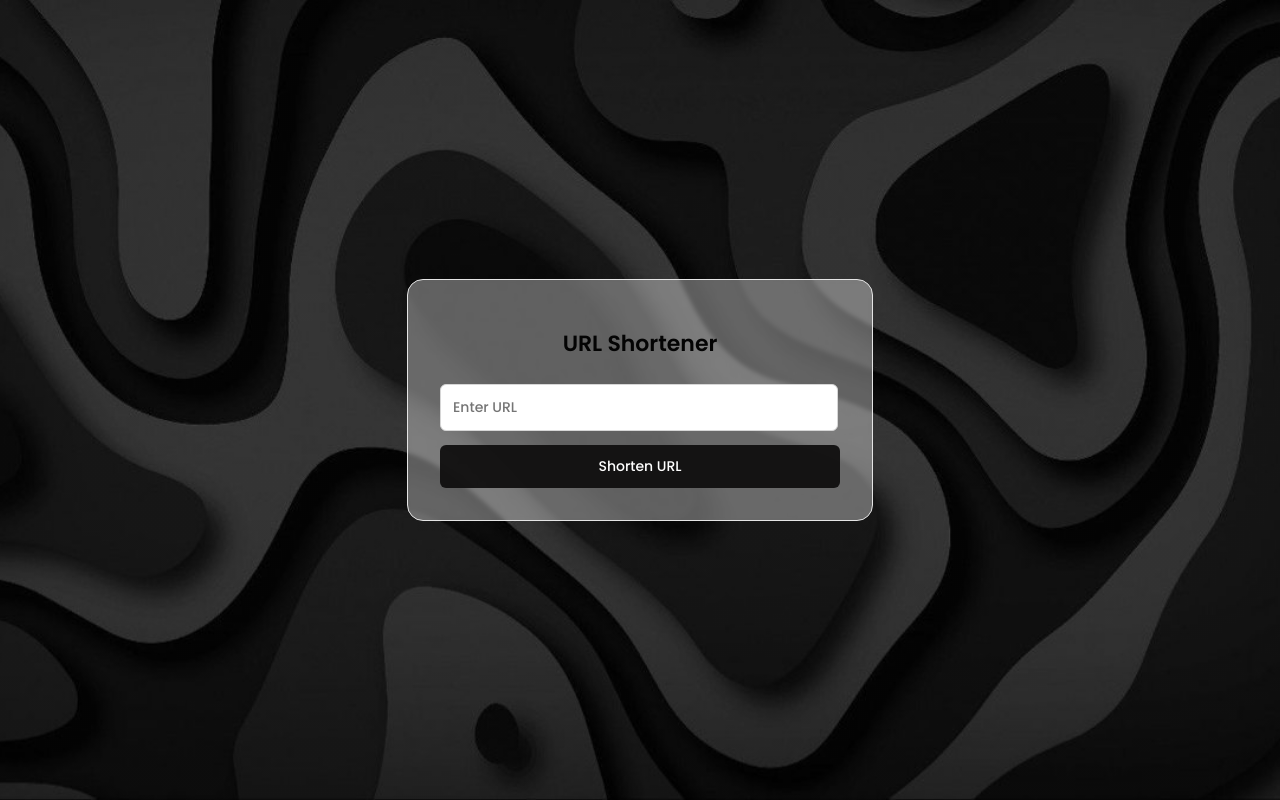
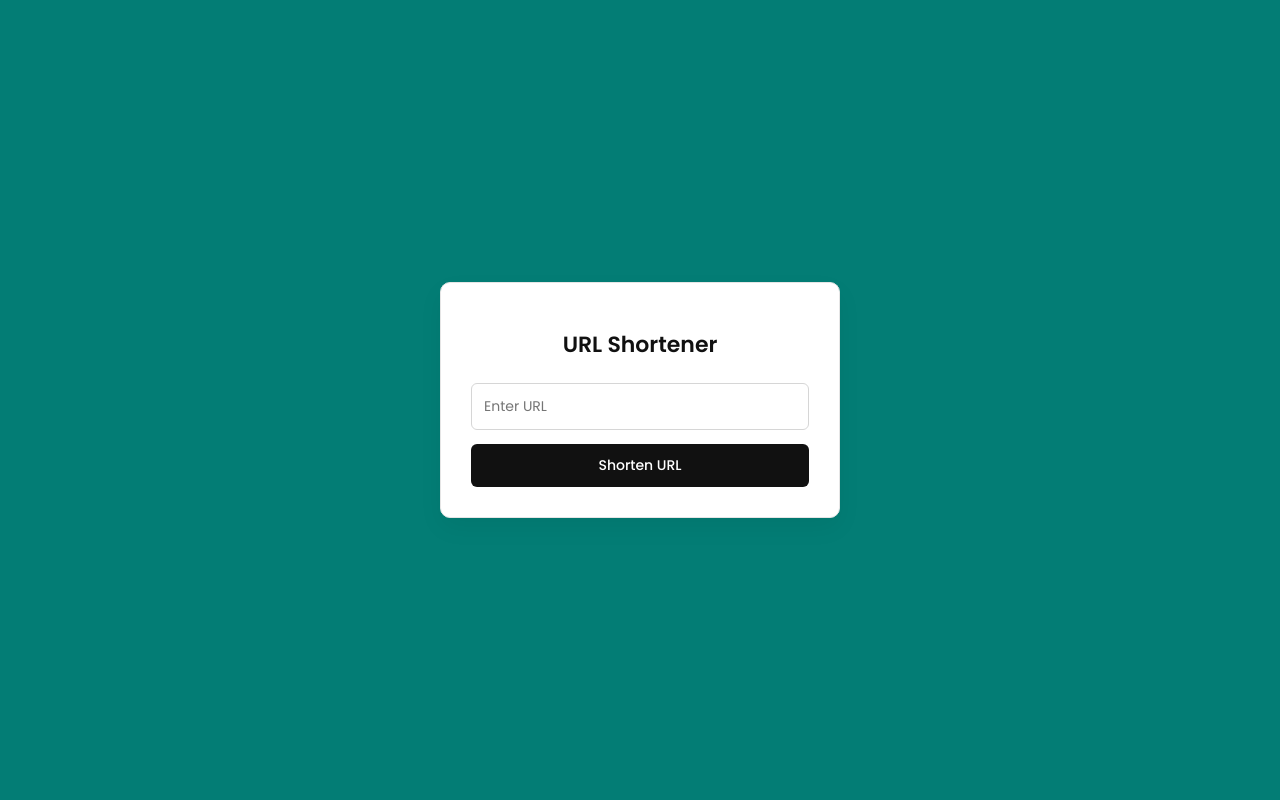
Before and after one commit to SreenathKarthick11/Url_shortner, a React (Vite) app in the folder frontend/: page / in a window 1280 px wide. Built offline with nearby package versions, Linux system fonts and the light colour scheme.

Commit message:
front end : updated ui and made a check for valid url

```diff
--- a/frontend/src/App.css
+++ b/frontend/src/App.css
@@ -1,15 +1,11 @@
 * {
   font-family: 'Poppins', sans-serif;
+  box-sizing: border-box;
 }
 
 body {
   margin: 0;
-  background:
-    linear-gradient(rgba(0,0,0,0.35), rgba(0,0,0,0.35)),
-    url("./assets/back.jpg");
-  background-size: cover;
-  background-position: center;
-  background-repeat: no-repeat;
+  background: #037d75;
 
   display: flex;
   justify-content: center;
@@ -17,124 +13,148 @@ body {
   height: 100vh;
 }
 
-/* main card */
+/* container */
 
 .container {
   width: 400px;
-  background: rgba(255, 255, 255, 0.356);
-  backdrop-filter: blur(2px);
-  padding: 32px;
-  border-radius: 16px;
+  background: white;
+  padding: 30px;
+  border-radius: 10px;
   border: 1px solid #e5e5e5;
+
+  box-shadow: 0 10px 25px rgba(0,0,0,0.05);
+  text-align: center;
 }
 
 /* title */
 
 .title {
-  margin-bottom: 24px;
+  margin-bottom: 22px;
   font-size: 22px;
   font-weight: 600;
-  color: #040404;
-  text-align: center;
+  color: #111;
 }
 
 /* input */
 
 .url-input {
-  width: 93%;
+  width: 100%;
   padding: 12px;
+
   font-size: 14px;
-  font-weight: 500;
   border-radius: 6px;
   border: 1px solid #d6d6d6;
 
+  margin-bottom: 14px;
   outline: none;
-  margin-bottom: 14px;
+  transition: border 0.2s;
 }
 
 .url-input:focus {
-  border-color: #9ca3af;
+  border-color: #000;
 }
 
-/* shorten button */
+/* button */
 
 .shorten-btn {
   width: 100%;
   padding: 11px;
 
-  background: #100f0ff1;
+  background: #111;
   color: white;
 
   border: none;
   border-radius: 6px;
 
   font-size: 14px;
+  font-weight: 500;
   cursor: pointer;
-  font-weight: 500;
-  transition: background 0.15s;
+
+  transition: all 0.15s ease;
 }
 
 .shorten-btn:hover {
-  background: #72a1d4;
+  background: #333;
+  transform: translateY(-1px);
+}
+
+.shorten-btn:active {
+  transform: scale(0.98);
+}
+
+.shorten-btn:disabled {
+  background: #9ca3af;
+  cursor: not-allowed;
+}
+
+/* error */
+
+.error {
+  margin-top: 10px;
+  font-size: 13px;
+  color: #e34d4d;
 }
 
 /* result box */
 
 .result {
-  margin-top: 22px;
-  padding: 16px;
+  margin-top: 20px;
+  padding: 14px;
 
-  border-radius: 8px;
-  border: 1px solid rgba(255,255,255,0.35);
-
-  background: rgba(255,255,255,0.08);
-  backdrop-filter: blur(6px);
+  border-radius: 6px;
+  border: 1px solid #e5e5e5;
 }
 
+/* layout */
 
-/* link + button container */
-
-.result-row{
-  display:flex;
-  align-items:center;
-  justify-content:space-between;
-  gap:10px;
+.result-row {
+  display: flex;
+  align-items: center;
+  justify-content: space-between;
+  gap: 10px;
 }
 
-/* short link */
+/* link */
 
-.short-link{
-  font-size:16px;
-  color:#000000;
-  text-decoration:none;
-  font-weight: 600;
-  overflow:hidden;
-  text-overflow:ellipsis;
-  white-space:nowrap;
+.short-link {
+  flex: 1;
+
+  font-size: 14px;
+  color: #374151;
+  text-decoration: none;
+
+  overflow: hidden;
+  text-overflow: ellipsis;
+  white-space: nowrap;
 }
 
-.short-link:hover{
-  text-decoration:underline;
+.short-link:hover {
+  text-decoration: underline;
 }
 
 /* copy button */
 
-.copy-btn{
-  width:36px;
-  height:32px;
+.copy-btn {
+  min-width: 60px;
+  padding: 7px 10px;
 
-  border-radius:6px;
-  border:1px solid rgba(255,255,255,0.4);
-  background-color: whitesmoke;
-  background-image:url("./assets/copy.png");
-  background-size:18px 18px;
-  background-repeat:no-repeat;
-  background-position:center;
+  font-size: 12px;
+  border-radius: 6px;
 
-  cursor:pointer;
-  transition:all 0.15s ease;
+  border: 1px solid #d4d4d4;
+  background: #f3f4f6;
+  color: #374151;
+
+  cursor: pointer;
+  text-align: center;
+
+  transition: all 0.15s ease;
 }
 
-.copy-btn:hover{
-  background-color: #83b6edf0;
+.copy-btn:hover {
+  background: #e5e7eb;
 }
+
+.copy-btn:active {
+  transform: scale(0.95);
+}
--- a/frontend/src/App.tsx
+++ b/frontend/src/App.tsx
@@ -6,25 +6,45 @@ function App() {
   const [shortUrl, setShortUrl] = useState("");
   const [loading, setLoading] = useState(false);
   const [error, setError] = useState("");
+  const [copied, setCopied] = useState(false);
+
+  const isValidUrl = (url: string) => {
+    try {
+      new URL(url.startsWith("http") ? url : `https://${url}`);
+      return true;
+    } catch {
+      return false;
+    }
+  };
 
   const handleShorten = async () => {
+    if (!url) {
+      setError("Enter a URL");
+      return;
+    }
 
-    if (!url) return;
+    if (!isValidUrl(url)) {
+      setError("Invalid URL");
+      return;
+    }
 
     setLoading(true);
     setError("");
+    setShortUrl("");
 
     try {
-
-      const response = await fetch("https://url-shortner-p316.onrender.com/api/v1/shorten", {
-        method: "POST",
-        headers: {
-          "Content-Type": "application/json"
-        },
-        body: JSON.stringify({
-          long_url: url
-        })
-      });
+      const response = await fetch(
+        "https://url-shortner-p316.onrender.com/api/v1/shorten",
+        {
+          method: "POST",
+          headers: {
+            "Content-Type": "application/json",
+          },
+          body: JSON.stringify({
+            long_url: url,
+          }),
+        }
+      );
 
       if (!response.ok) {
         throw new Error("Failed to shorten URL");
@@ -32,7 +52,6 @@ function App() {
 
       const data = await response.json();
       setShortUrl(data.short_url);
-
     } catch (err) {
       setError("Something went wrong. Try again.");
     } finally {
@@ -42,11 +61,12 @@ function App() {
 
   const copyToClipboard = async () => {
     await navigator.clipboard.writeText(shortUrl);
+    setCopied(true);
+    setTimeout(() => setCopied(false), 1500);
   };
 
   return (
     <div className="container">
-
       <h1 className="title">URL Shortener</h1>
 
       <input
@@ -54,12 +74,21 @@ function App() {
         type="text"
         placeholder="Enter URL"
         value={url}
-        onChange={(e) => setUrl(e.target.value)}/>
+        onChange={(e) => {
+          setUrl(e.target.value);
+          setShortUrl("");
+          setError("");
+        }}
+        onKeyDown={(e) => {
+          if (e.key === "Enter") handleShorten();
+        }}
+      />
 
       <button
         className="shorten-btn"
         onClick={handleShorten}
-        disabled={loading}>
+        disabled={loading}
+      >
         {loading ? "Shortening..." : "Shorten URL"}
       </button>
 
@@ -68,15 +97,21 @@ function App() {
       {shortUrl && (
         <div className="result">
           <div className="result-row">
-            <a href={shortUrl} target="_blank" rel="noopener noreferrer" className="short-link">
+            <a
+              href={shortUrl}
+              target="_blank"
+              rel="noopener noreferrer"
+              className="short-link"
+            >
               {shortUrl}
             </a>
+
             <div className="copy-btn" onClick={copyToClipboard}>
+              {copied ? "✓" : "Copy"}
             </div>
           </div>
         </div>
       )}
-
     </div>
   );
 }
```
